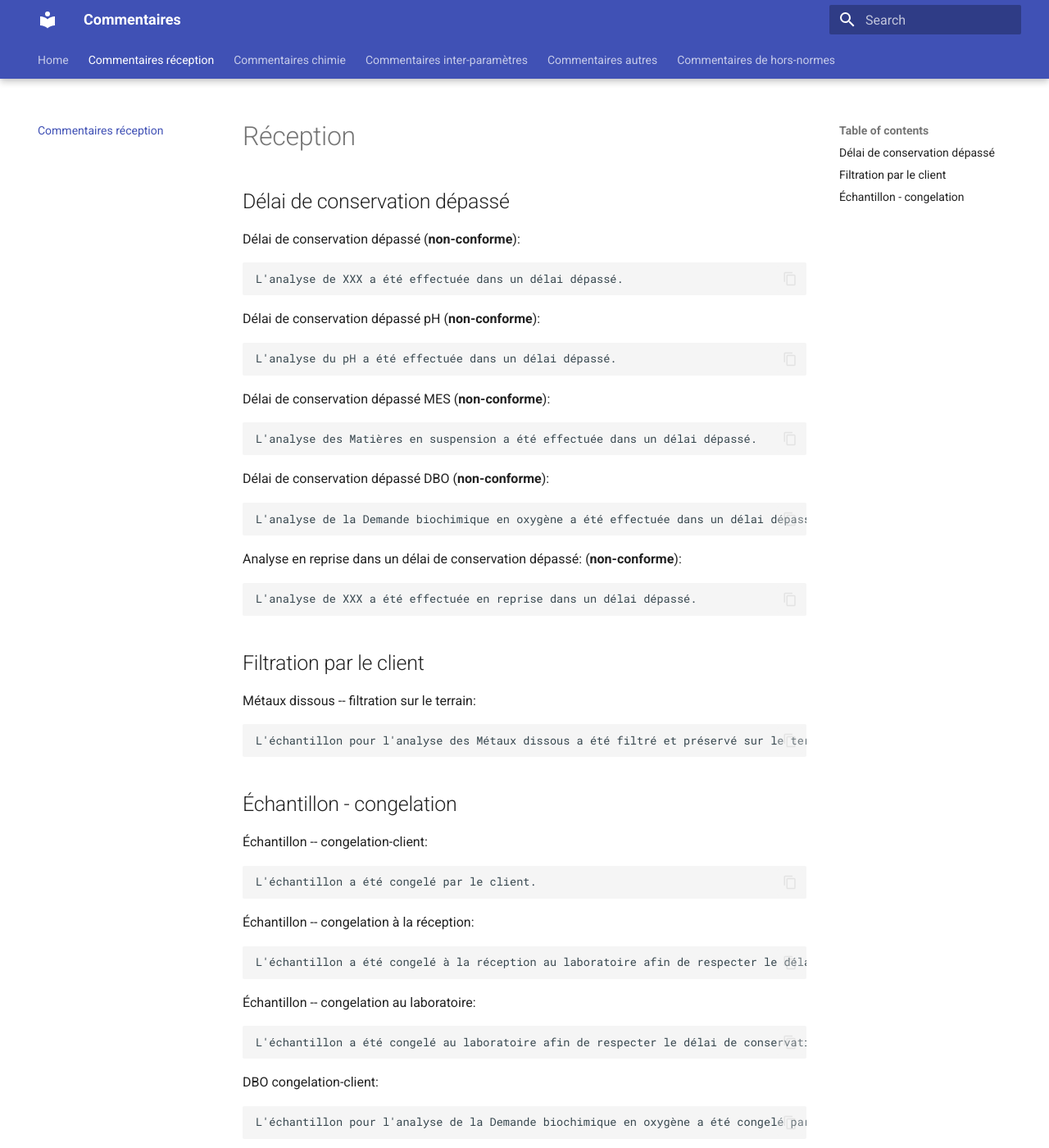
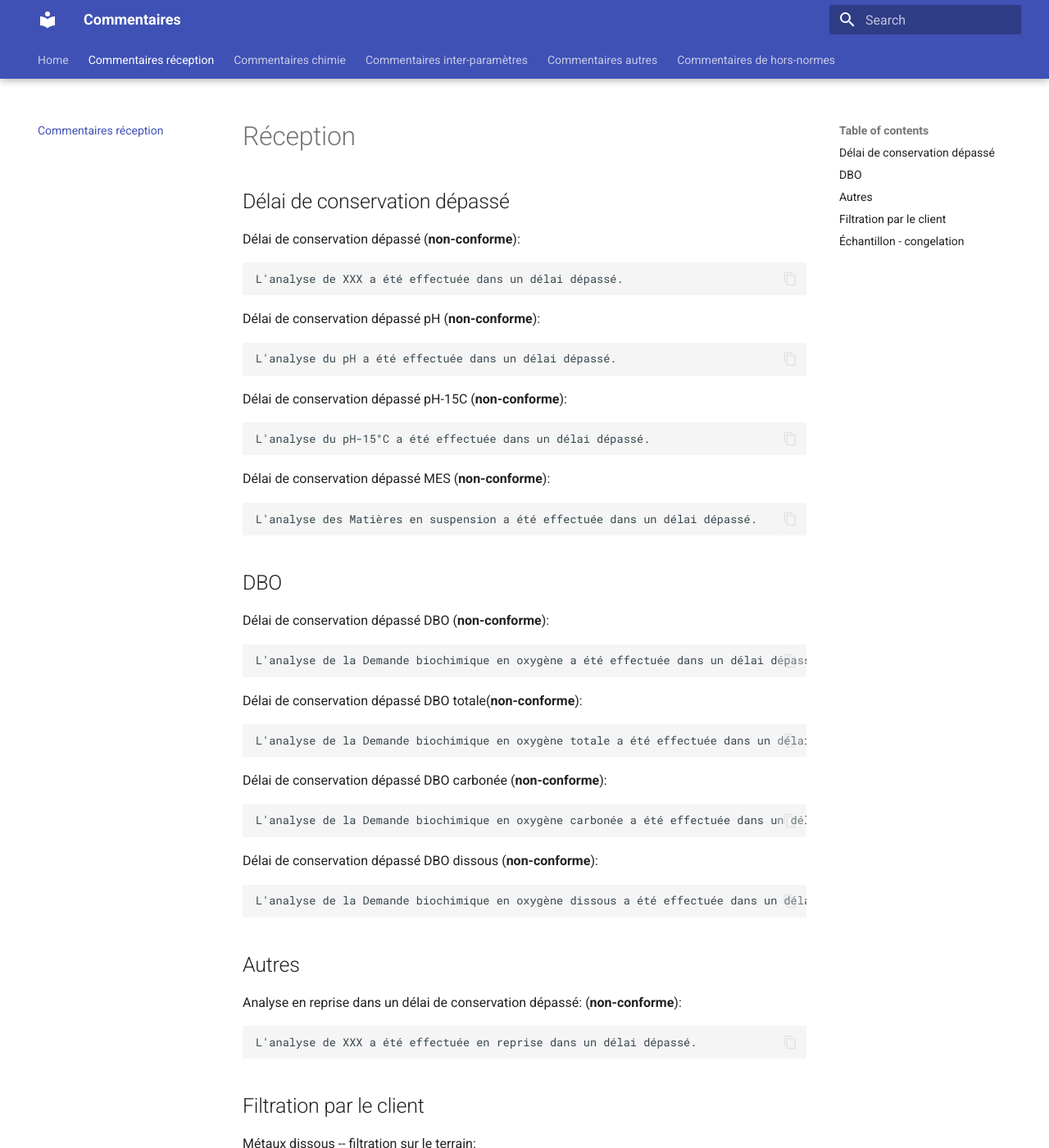
Before and after one commit to denisshragin/comments, an MkDocs documentation site: the page built from docs/reception.md, in a window 1280 px wide and 1400 px high. Shown: the whole window at 82% size. Built offline with MkDocs 1.6.1 and Material for MkDocs 9.7.7, drawn with Linux system fonts in a browser that asks for light colours.

Commit message:
some errors fixed

````diff
--- a/docs/reception.md
+++ b/docs/reception.md
@@ -11,14 +11,34 @@ Délai de conservation dépassé pH (**non-conforme**):
 ```
 L'analyse du pH a été effectuée dans un délai dépassé.
 ```
+Délai de conservation dépassé pH-15C (**non-conforme**):
+```
+L'analyse du pH-15°C a été effectuée dans un délai dépassé.
+```
 Délai de conservation dépassé MES (**non-conforme**):
 ```
 L'analyse des Matières en suspension a été effectuée dans un délai dépassé.
 ```
+## DBO
+
 Délai de conservation dépassé DBO (**non-conforme**):
 ```
 L'analyse de la Demande biochimique en oxygène a été effectuée dans un délai dépassé.
 ```
+Délai de conservation dépassé DBO totale(**non-conforme**):
+```
+L'analyse de la Demande biochimique en oxygène totale a été effectuée dans un délai dépassé.
+```
+Délai de conservation dépassé DBO carbonée (**non-conforme**):
+```
+L'analyse de la Demande biochimique en oxygène carbonée a été effectuée dans un délai dépassé.
+```
+Délai de conservation dépassé DBO dissous (**non-conforme**):
+```
+L'analyse de la Demande biochimique en oxygène dissous a été effectuée dans un délai dépassé.
+```
+## Autres
+
 Analyse en reprise dans un délai de conservation dépassé: (**non-conforme**):
 ```
 L'analyse de XXX a été effectuée en reprise dans un délai dépassé.
````
Also changed, not shown: docs/chemistry.md (+8 -2 lines), docs/inter_param.md (+2 -2 lines).
